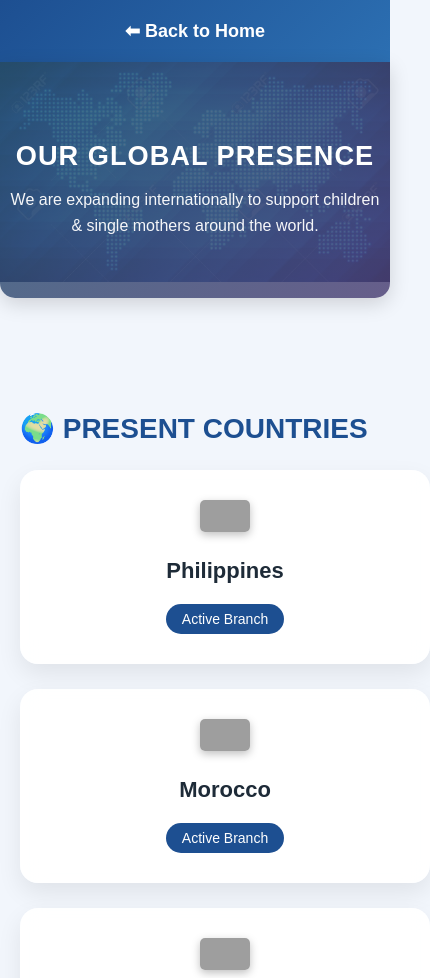
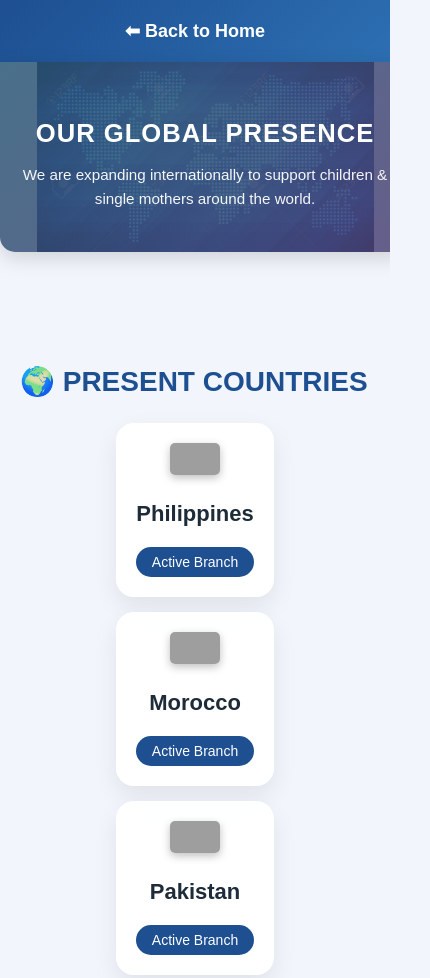
Before and after one commit to Shaikhsadik90/mass-raising-kids, a plain HTML site: page branch.html in a window 390 px wide. Shown: the top 978 px of the page, 430 px wide, since content can reach past the window. Drawn offline with Linux system fonts and the light colour scheme; grey boxes are pictures that could not be loaded.

Commit message:
Updated branch.html with responsive map and mobile fixes

```diff
--- a/branch.html
+++ b/branch.html
@@ -17,11 +17,13 @@
             --radius: 18px;
         }
 
+        html,
         body {
             margin: 0;
+            padding: 0;
             font-family: "Poppins", sans-serif;
             background: var(--light);
-            overflow-x: hidden;
+            overflow-x: hidden; /* horizontal scroll prevent */
         }
 
         /* HEADER */
@@ -41,19 +43,18 @@
         /* TITLE SECTION */
         .page-title {
             width: 100%;
-            padding: 80px 0px;
+            padding: 80px 20px;
             background:
                 linear-gradient(135deg, rgba(43, 88, 118, 0.85), rgba(78, 67, 118, 0.85)),
                 url("map.jpg");
             background-size: cover;
             background-position: center;
+            background-repeat: no-repeat;
             color: #fff;
             text-align: center;
             border-radius: 0 0 20px 20px;
             box-shadow: 0 6px 20px rgba(0, 0, 0, 0.15);
             margin-bottom: 40px;
-            overflow: hidden;
-
         }
 
         .page-title h1 {
@@ -71,44 +72,6 @@
             opacity: 0.95;
             line-height: 1.6;
         }
-        /* Mobile fix for page title */
-@media (max-width: 600px) {
-    .page-title {
-        padding: 40px 15px;   /* thoda aur chota karo */
-        background-size: contain; /* cover ki jagah contain */
-        background-position: top center; /* image scroll na ho */
-        border-radius: 0 0 15px 15px;
-    }
-
-    .page-title h1 {
-        font-size: 1.7rem !important;
-    }
-
-    .page-title p {
-        font-size: 1rem !important;
-        max-width: 95%;
-        margin: auto;
-    }
-}
-
-
-        @media (max-width: 768px) {
-            .page-title {
-                padding: 60px 0px;
-                background-size: contain;
-                background-position: top;
-                background-repeat: no-repeat;
-            }
-
-            .page-title h1 {
-                font-size: 2rem;
-            }
-
-            .page-title p {
-                font-size: 1rem;
-            }
-        }
-
 
         /* SECTIONS */
         .country-section {
@@ -129,6 +92,7 @@
             display: grid;
             grid-template-columns: repeat(auto-fit, minmax(260px, 1fr));
             gap: 25px;
+            width: 100%;
         }
 
         /* CARD */
@@ -141,6 +105,8 @@
             transition: 0.3s ease;
             backdrop-filter: blur(12px);
             animation: fadeIn 0.7s ease;
+            max-width: 100%; /* prevent overflow */
+            box-sizing: border-box;
         }
 
         .card:hover {
@@ -210,13 +176,15 @@
             padding: 18px 25px;
             display: flex;
             gap: 15px;
-            width: 310px;
+            width: 100%;
+            max-width: 310px;
             border-radius: 18px;
             text-decoration: none;
             color: white;
             backdrop-filter: blur(12px);
             border: 1px solid rgba(255, 255, 255, 0.2);
             transition: 0.3s ease;
+            box-sizing: border-box;
         }
 
         .partner-card:hover {
@@ -239,18 +207,50 @@
             color: white;
             margin-top: 40px;
             font-size: 15px;
+            width: 100%;
+            box-sizing: border-box;
         }
 
         /* MOBILE FIXES */
+        @media (max-width: 768px) {
+            .page-title {
+                padding: 60px 15px;
+                background-size: contain;
+                background-position: top center;
+            }
+
+            .page-title h1 {
+                font-size: 2rem;
+            }
+
+            .page-title p {
+                font-size: 1rem;
+            }
+        }
+
         @media (max-width: 600px) {
+            .page-title {
+                padding: 40px 10px;
+                border-radius: 0 0 15px 15px;
+            }
+
+            .page-title h1 {
+                font-size: 1.6rem !important;
+            }
+
+            .page-title p {
+                font-size: 0.95rem !important;
+                max-width: 95%;
+            }
 
             .grid {
                 grid-template-columns: 1fr;
+                gap: 15px;
             }
 
             .card {
-                width: 100%;
-                max-width: 350px;
+                padding: 20px;
+                max-width: 100%;
                 margin: auto;
             }
 
@@ -266,8 +266,7 @@
             }
 
             .partner-card {
-                width: 100%;
-                max-width: 320px;
+                max-width: 100%;
             }
         }
 
@@ -283,78 +282,62 @@
             }
         }
     </style>
-
 </head>
 
 <body>
 
-    <!-- HEADER -->
     <div class="header">
         <a href="index.html">⬅ Back to Home</a>
     </div>
 
-    <!-- TITLE SECTION -->
     <div class="page-title">
         <h1>Our Global Presence</h1>
         <p>We are expanding internationally to support children & single mothers around the world.</p>
     </div>
 
-    <!-- PRESENT COUNTRIES -->
     <div class="country-section">
         <h2 class="section-heading">🌍 PRESENT COUNTRIES</h2>
-
         <div class="grid">
-
             <div class="card">
                 <img src="https://flagcdn.com/ph.svg" class="flag">
                 <h3>Philippines</h3>
                 <span class="tag">Active Branch</span>
             </div>
-
             <div class="card">
                 <img src="https://flagcdn.com/ma.svg" class="flag">
                 <h3>Morocco</h3>
                 <span class="tag">Active Branch</span>
             </div>
-
             <div class="card">
                 <img src="https://flagcdn.com/pk.svg" class="flag">
                 <h3>Pakistan</h3>
                 <span class="tag">Active Branch</span>
             </div>
-
         </div>
     </div>
 
-    <!-- FUTURE COUNTRIES -->
     <div class="country-section">
         <h2 class="section-heading">🚀 FUTURE EXPANSION</h2>
-
         <div class="grid">
-
             <div class="card">
                 <img src="https://flagcdn.com/na.svg" class="flag">
                 <h3>Namibia</h3>
                 <span class="tag">Coming Soon</span>
             </div>
-
             <div class="card">
                 <img src="https://flagcdn.com/bw.svg" class="flag">
                 <h3>Botswana</h3>
                 <span class="tag">Coming Soon</span>
             </div>
-
         </div>
     </div>
 
-    <!-- DONATION POLICY -->
     <div class="donation-policy">
         <h2>Donation Policy</h2>
         <p>
             We strictly DO NOT accept donations from the general public.<br>
             All donations are only approved through the following authorized partners:
         </p>
-
         <div class="partners">
             <a href="https://www.arrahmantax.com" target="_blank" class="partner-card">
                 <span class="icon">🏢</span>
@@ -363,7 +346,6 @@
                     <p>Official Donation Approval Partner</p>
                 </div>
             </a>
-
             <a href="https://samsrbc.ca" target="_blank" class="partner-card">
                 <span class="icon">🌍</span>
                 <div>
@@ -372,11 +354,9 @@
                 </div>
             </a>
         </div>
-
         <p class="note">Any donation made without proper approval will NOT be accepted.</p>
     </div>
 
-    <!-- FOOTER -->
     <div class="footer">
         © 2025 Mass Raising Kids — All Rights Reserved.
     </div>
```
